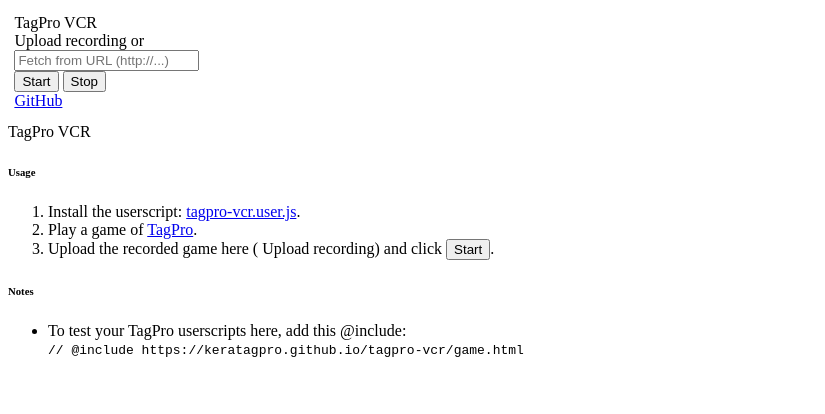
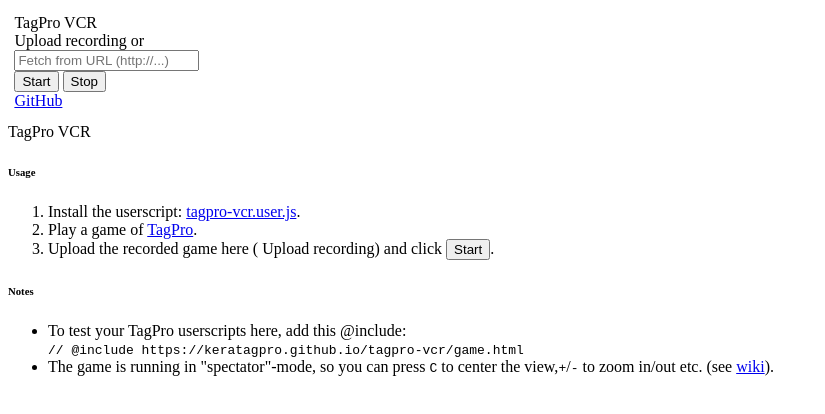
Before and after one commit to keratagpro/tagpro-vcr, a React app in the folder webpage/: page / in a window 1280 px wide. Shown: the top 414 px of the page, without its empty margins (0-825 px from the left). Built offline with nearby package versions, Linux system fonts and the light colour scheme; the HTML template or start-up script is replaced by a standard one.

Commit message:
Add note about spectator-mode.

```diff
--- a/webpage/src/components/App.tsx
+++ b/webpage/src/components/App.tsx
@@ -46,6 +46,11 @@
 						<li>
 							To test your TagPro userscripts here, add this @include:<br />
 							<code>// @include https://keratagpro.github.io/tagpro-vcr/game.html</code>
+						</li>
+						<li>
+							The game is running in "spectator"-mode, so you can press <code>C</code> to center the view,
+							<code>+</code>/<code>-</code> to zoom in/out etc.
+							(see <a href="https://www.reddit.com/r/TagPro/wiki/gameplay#wiki_spectator">wiki</a>).
 						</li>
 					</ul>
 				</div>
```
Also changed, not shown: 1 other file (tests, documents, lock files or other folders).
